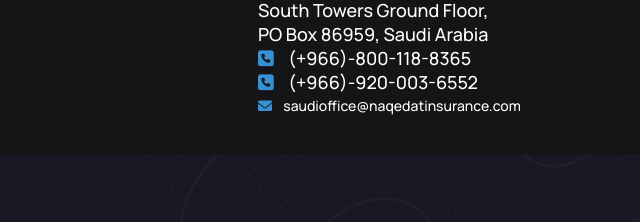
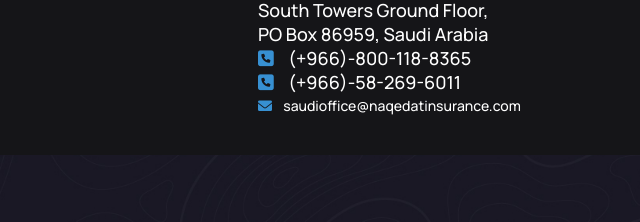
Before and after one commit to DebyBit/naqe, a plain HTML site: page benefit.html in a window 1280 px wide. Shown: the part 1415-1637 px from the top of the page, 633-1273 px from the left. Drawn offline with nearby package versions, Linux system fonts and the light colour scheme; a web font is replaced by a local one.

Commit message:
Add files via upload

```diff
--- a/_foot.html
+++ b/_foot.html
@@ -31,7 +31,7 @@
 <div class="text">Riyadh Prince Mohammed bin Abdulaziz Road, Office Number 308 Al Tayyar South Towers Ground Floor, <br> PO Box 86959,  Saudi Arabia
 </div>
 <div class="text"><a href="javascript:;"> <i class="fa fa-phone-square" style="color:#3790d2;"></i>&nbsp&nbsp&nbsp  (+966)-800-118-8365</a></div>
-<div class="text"><a href="javascript:;"> <i class="fa fa-phone-square" style="color:#3790d2;"></i>&nbsp&nbsp&nbsp  (+966)-920-003-6552</a></div>
+<div class="text"><a href="javascript:;"> <i class="fa fa-phone-square" style="color:#3790d2;"></i>&nbsp&nbsp&nbsp  (+966)-58-269-6011</a></div>
 <div class="text" style="font-size: 14px;"><a href="javascript:;"> <i class="fa fa-envelope" style="color:#3790d2;"></i>&nbsp&nbsp&nbsp saudioffice@naqedatinsurance.com</a></div>
 </div>
 </div>
```
